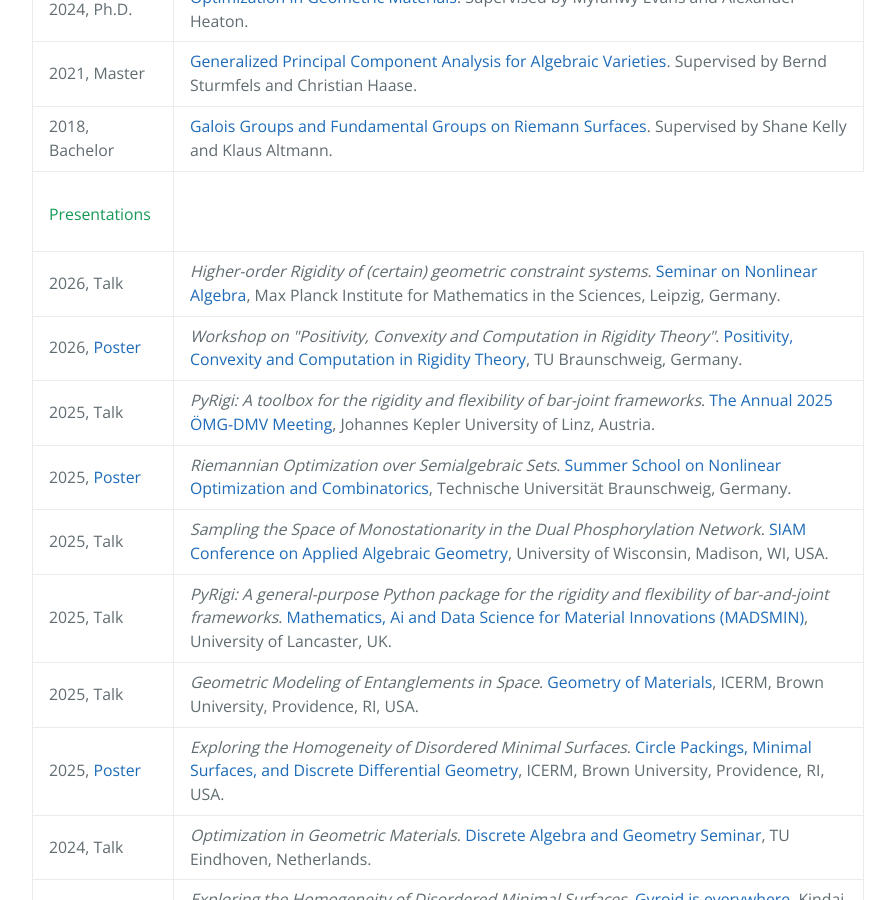
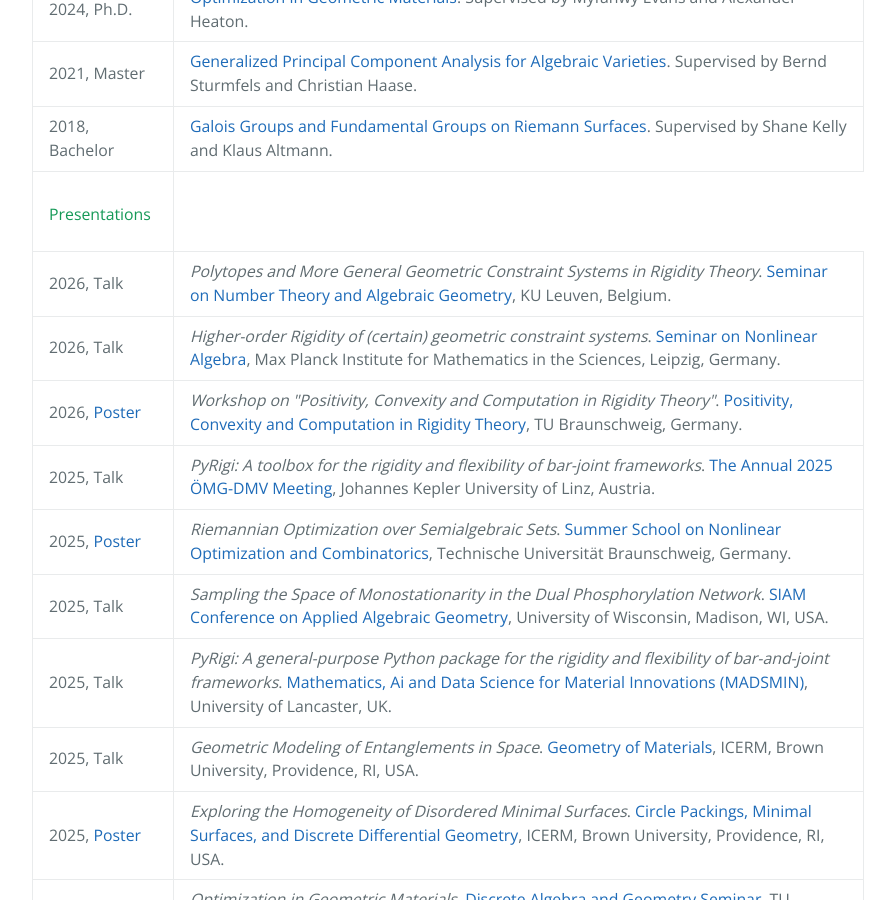
Before and after one commit to matthiashimmelmann/matthiashimmelmann.github.io, a Jekyll site: the page built from research.md, in a window 1280 px wide and 900 px high, scrolled down 1165 px. Shown: the whole window, without its empty margins (192-1087 px from the left). Built offline with Jekyll 4.4.1, drawn with Linux system fonts in a browser that asks for light colours.

Commit message:
Added presentation

```diff
--- a/research.md
+++ b/research.md
@@ -54,6 +54,10 @@ description: Matthias Adrian-Himmelmann.
     </tr>
 
   <tr><td><h4><br>Presentations</h4></td></tr>
+    <tr>
+        <td>2026, Talk</td>
+        <td><i>Polytopes and More General Geometric Constraint Systems in Rigidity Theory</i>. <a href="https://wis.kuleuven.be/agenda/sem-ntag/ay2025-2026/sem038">Seminar on Number Theory and Algebraic Geometry</a>, KU Leuven, Belgium.</td>
+  </tr>
 
 
   <tr>
```
